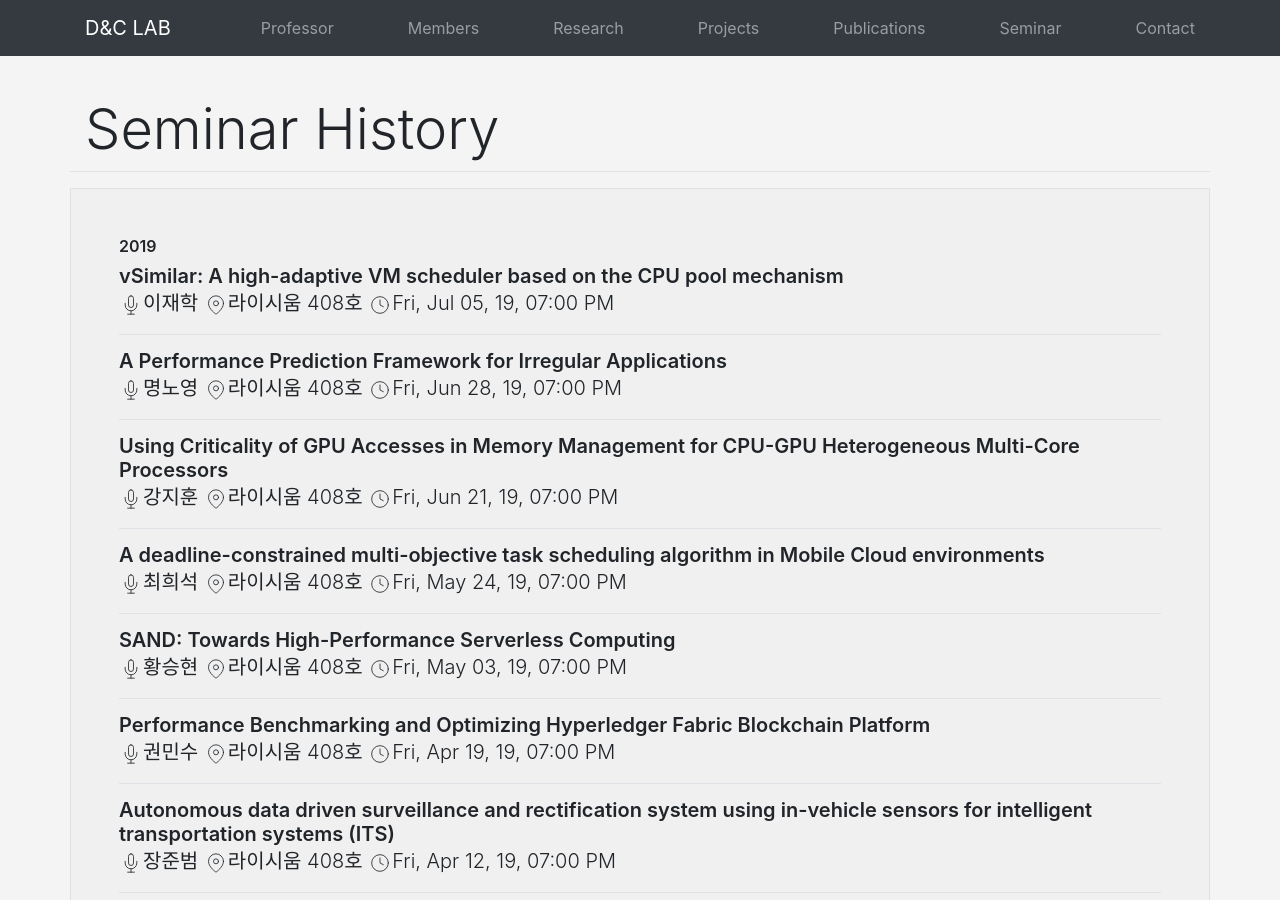
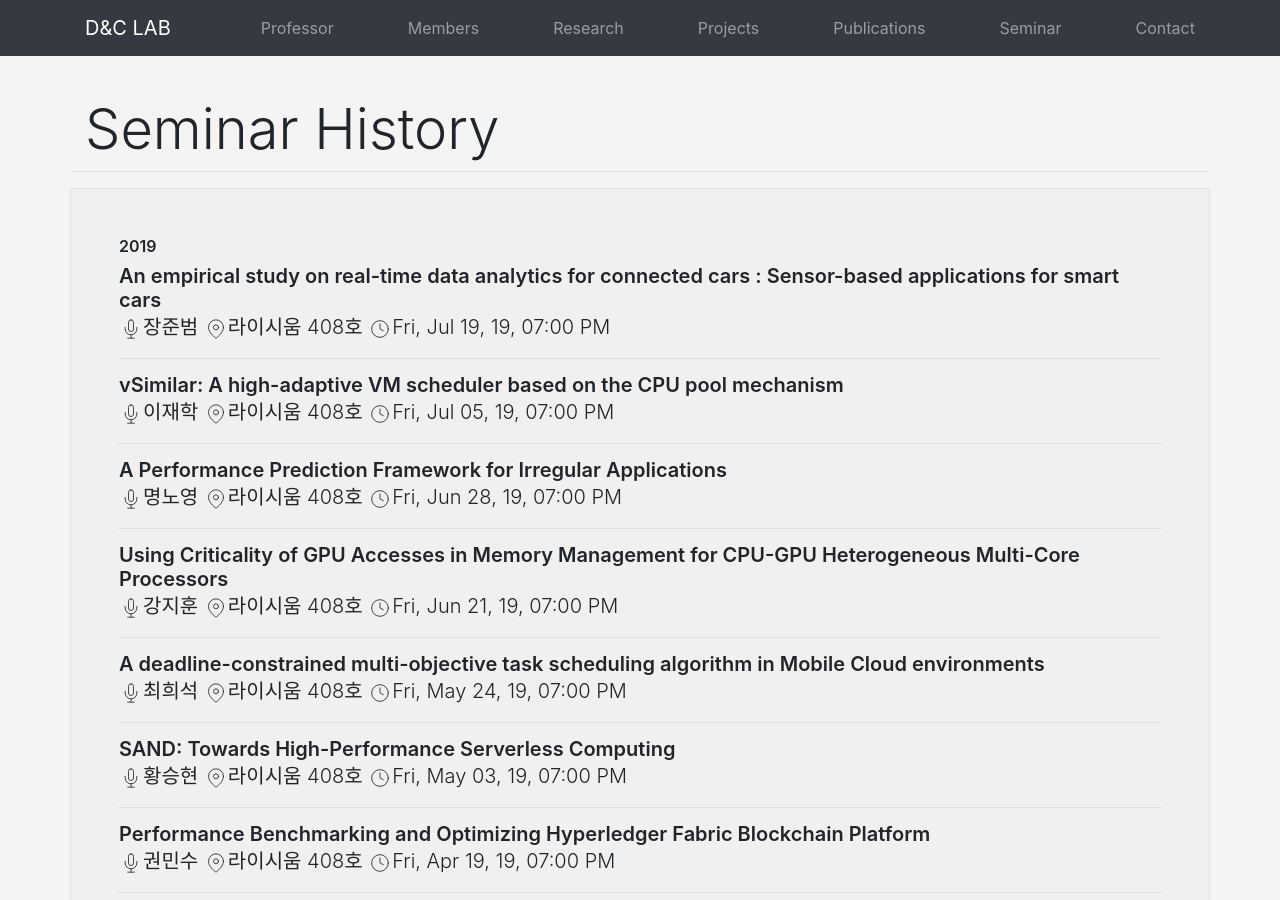
Before and after one commit to KU-Cloud/ku-cloud.github.io, a Jekyll site: the page built from seminar history.html, in a window 1280 px wide and 900 px high. Built offline with Jekyll 4.4.1, drawn with Linux system fonts in a browser that asks for light colours.

Commit message:
Update seminars.yaml

```diff
--- a/_data/seminars.yaml
+++ b/_data/seminars.yaml
@@ -583,3 +583,7 @@
   date: 2019-07-05T19:00:00.000+0900
   speacker: 이재학
   location: 라이시움 408호
+- title: ' An empirical study on real-time data analytics for connected cars : Sensor-based applications for smart cars'
+  date: 2019-07-19T19:00:00.000+0900
+  speacker: 장준범
+  location: 라이시움 408호
```
